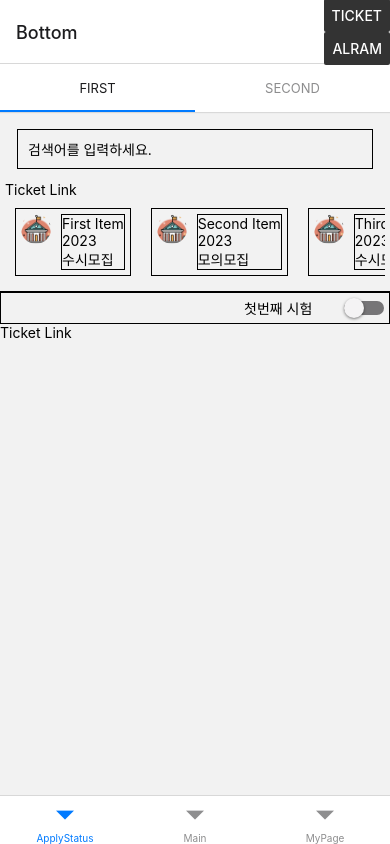
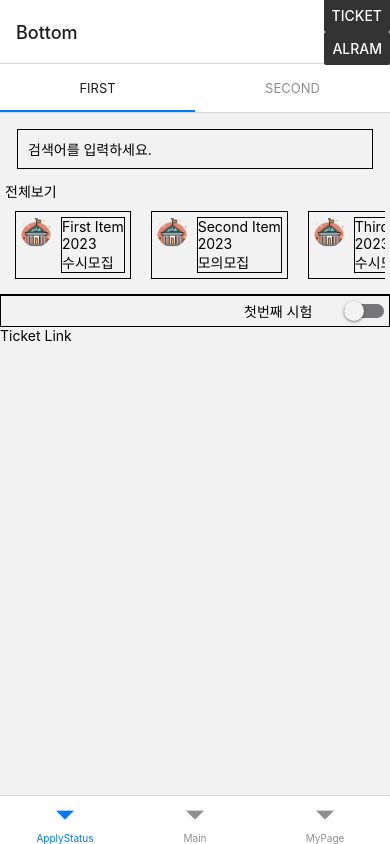
Before and after one commit to MISEONGKIM/reactnativeprec, a React Native app: screen /ApplyStatus in a window 390 px wide. Built offline with nearby package versions, Linux system fonts and the light colour scheme.

Commit message:
fix : InterviewListScreen에 title param 전달

```diff
--- a/src/components/search_view.tsx
+++ b/src/components/search_view.tsx
@@ -8,12 +8,18 @@ const _SerchView = styled.View`
   padding: 5px;
   border-bottom-width: 1px;
 `;
-
-export const SearchView = () => {
+const _LinkView = styled.View`
+  justify-content: flex-end;
+`;
+export const SearchView = ({tabTitle}: {tabTitle: string}) => {
   return (
     <_SerchView>
       <SearchInput />
-      <Link to={{screen: 'Ticket', params: {id: 'hey~'}}}>Ticket Link</Link>
+      <_LinkView>
+        <Link to={{screen: 'InterviewList', params: {title: tabTitle}}}>
+          전체보기
+        </Link>
+      </_LinkView>
       <SearchViewInterviewList />
     </_SerchView>
   );
--- a/src/navigation/screens/appy_status_screens/first_screen.tsx
+++ b/src/navigation/screens/appy_status_screens/first_screen.tsx
@@ -7,7 +7,7 @@ import {Link} from '@react-navigation/native';
 const FirstScreen = () => {
   return (
     <View>
-      <SearchView />
+      <SearchView tabTitle={'첫번째 면접'} />
       <SwitchView text="첫번째 시험" />
 
       <Link to={{screen: 'Ticket', params: {id: 'hey~'}}}>Ticket Link</Link>
--- a/src/navigation/screens/appy_status_screens/interview_list_screen.tsx
+++ b/src/navigation/screens/appy_status_screens/interview_list_screen.tsx
@@ -1,10 +1,13 @@
 import {View, Text} from 'react-native';
 import React from 'react';
+import {RootStackScreenProps} from '@navigation/type';
 
-const InterviewListScreen = () => {
+const InterviewListScreen = ({
+  route,
+}: RootStackScreenProps<'InterviewList'>) => {
   return (
     <View>
-      <Text>InterviewListScreen</Text>
+      <Text>{route.params?.title ?? ''}</Text>
     </View>
   );
 };
--- a/src/navigation/screens/appy_status_screens/second_screen.tsx
+++ b/src/navigation/screens/appy_status_screens/second_screen.tsx
@@ -7,7 +7,7 @@ const SecondScreen = () => {
   const data = interviewList.filter(item => item.isCheck);
   return (
     <View>
-      <SearchView />
+      <SearchView tabTitle={'두번째 면접'} />
       <SwitchView text="두번째 시험" />
       <SecondPageApplyItvList data={data} />
     </View>
--- a/src/navigation/screens/root_screens/index.tsx
+++ b/src/navigation/screens/root_screens/index.tsx
@@ -64,6 +64,11 @@ export const RootScreen = () => {
         ),
       },
     },
+    {
+      name: 'InterviewList',
+      Component: InterviewListScreen,
+      options: {},
+    },
   ];
   return (
     <NavigationContainer ref={navigationRef}>
--- a/src/navigation/type.ts
+++ b/src/navigation/type.ts
@@ -27,6 +27,7 @@ export type RootStackParamList = {
   Bottom: NavigatorScreenParams<BottomTabParamList>;
   Ticket: {id: string};
   Alram: undefined;
+  InterviewList: {title: string};
 };
 
 export type RootStackScreenType = ScreenType<
```
